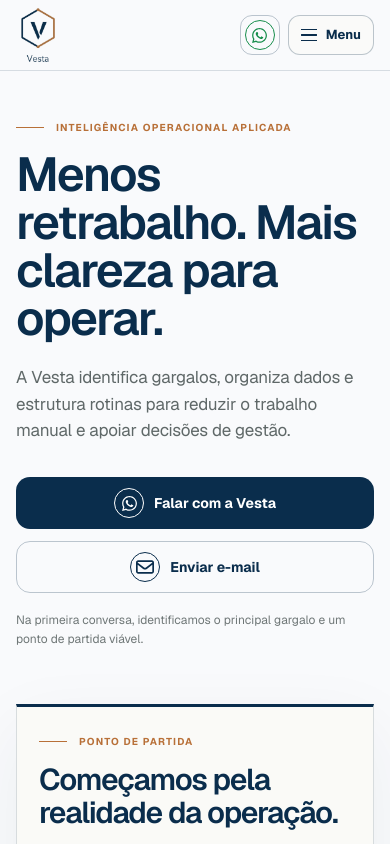
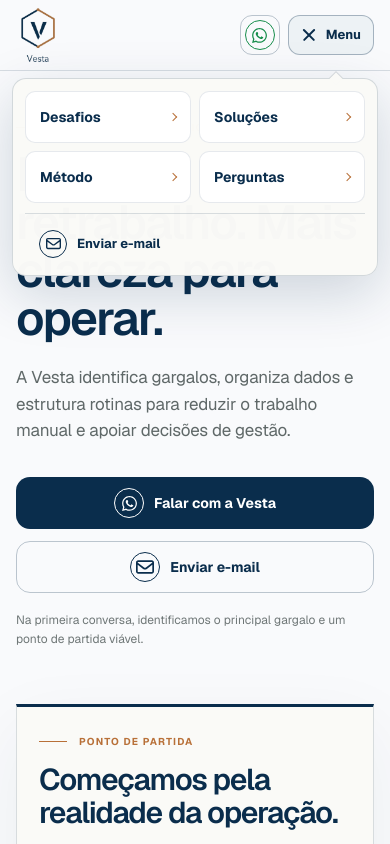
Before and after one commit to gabrielhifire-creator/vestabi-site, a Next.js app: page / in a window 390 px wide. Both pictures are taken after a click on the button "Menu". Shown: the top 844 px of the page. Built offline with nearby package versions, Linux system fonts and the light colour scheme.

Commit message:
Fix mobile menu interaction

```diff
--- a/app/globals.css
+++ b/app/globals.css
@@ -972,6 +972,7 @@ summary:focus-visible {
     top: calc(100% + 8px);
     right: max(20px, calc((100vw - var(--shell)) / 2));
     width: min(420px, calc(100% - 40px));
+    display: block;
     padding: 12px;
     border: 1px solid rgba(10, 45, 76, 0.16);
     border-radius: 14px;
--- a/app/layout.tsx
+++ b/app/layout.tsx
@@ -57,7 +57,6 @@ export default function RootLayout({
     <html lang="pt-BR">
       <body className={geistSans.variable}>
         {children}
-        <script src="/mobile-navigation.js" defer />
       </body>
     </html>
   );
--- /dev/null
+++ b/app/mobile-navigation.tsx
@@ -0,0 +1,116 @@
+"use client";
+
+import { useEffect, useRef, useState } from "react";
+
+type MobileNavigationProps = {
+  emailHref: string;
+};
+
+export function MobileNavigation({ emailHref }: MobileNavigationProps) {
+  const [open, setOpen] = useState(false);
+  const triggerRef = useRef<HTMLButtonElement>(null);
+  const panelRef = useRef<HTMLElement>(null);
+
+  useEffect(() => {
+    const desktopBreakpoint = window.matchMedia("(min-width: 1081px)");
+    const handleBreakpointChange = () => {
+      if (desktopBreakpoint.matches) {
+        setOpen(false);
+      }
+    };
+
+    if (typeof desktopBreakpoint.addEventListener === "function") {
+      desktopBreakpoint.addEventListener("change", handleBreakpointChange);
+      return () => {
+        desktopBreakpoint.removeEventListener("change", handleBreakpointChange);
+      };
+    }
+
+    desktopBreakpoint.addListener(handleBreakpointChange);
+    return () => {
+      desktopBreakpoint.removeListener(handleBreakpointChange);
+    };
+  }, []);
+
+  useEffect(() => {
+    if (!open) {
+      return;
+    }
+
+    const handlePointerDown = (event: PointerEvent) => {
+      const target = event.target;
+
+      if (
+        target instanceof Node &&
+        !triggerRef.current?.contains(target) &&
+        !panelRef.current?.contains(target)
+      ) {
+        setOpen(false);
+      }
+    };
+
+    const handleKeyDown = (event: KeyboardEvent) => {
+      if (event.key === "Escape") {
+        setOpen(false);
+        triggerRef.current?.focus();
+      }
+    };
+
+    document.addEventListener("pointerdown", handlePointerDown);
+    document.addEventListener("keydown", handleKeyDown);
+
+    return () => {
+      document.removeEventListener("pointerdown", handlePointerDown);
+      document.removeEventListener("keydown", handleKeyDown);
+    };
+  }, [open]);
+
+  const closeMenu = () => setOpen(false);
+
+  return (
+    <>
+      <button
+        ref={triggerRef}
+        className="mobile-menu-trigger"
+        type="button"
+        aria-expanded={open}
+        aria-controls="mobile-menu-panel"
+        aria-label={open ? "Fechar menu de navegação" : "Abrir menu de navegação"}
+        data-mobile-menu-trigger
+        onClick={() => setOpen((current) => !current)}
+      >
+        <span className="mobile-menu-icon" aria-hidden="true" />
+        <span>Menu</span>
+      </button>
+
+      <nav
+        ref={panelRef}
+        className="mobile-menu-panel"
+        id="mobile-menu-panel"
+        aria-label="Navegação móvel"
+        data-mobile-menu-panel
+        hidden={!open}
+      >
+        <div className="mobile-menu-grid">
+          <a className="mobile-menu-link" href="#problema" onClick={closeMenu}>
+            Desafios
+          </a>
+          <a className="mobile-menu-link" href="#como-ajudamos" onClick={closeMenu}>
+            Soluções
+          </a>
+          <a className="mobile-menu-link" href="#metodo" onClick={closeMenu}>
+            Método
+          </a>
+          <a className="mobile-menu-link" href="#faq" onClick={closeMenu}>
+            Perguntas
+          </a>
+        </div>
+
+        <a className="mobile-menu-email" href={emailHref} onClick={closeMenu}>
+          <span className="contact-icon contact-icon--email" aria-hidden="true" />
+          <span>Enviar e-mail</span>
+        </a>
+      </nav>
+    </>
+  );
+}
--- a/app/page.tsx
+++ b/app/page.tsx
@@ -1,3 +1,5 @@
+import { MobileNavigation } from "./mobile-navigation";
+
 const whatsappHref =
   "https://wa.me/5571981995565?text=Ol%C3%A1%2C%20quero%20entender%20como%20a%20Vesta%20pode%20ajudar%20minha%20empresa%20a%20organizar%20dados%2C%20reduzir%20retrabalho%20e%20melhorar%20processos%20operacionais.";
 
@@ -121,46 +123,8 @@ export default function Home() {
             </a>
           </div>
 
-          <button
-            className="mobile-menu-trigger"
-            type="button"
-            aria-expanded="false"
-            aria-controls="mobile-menu-panel"
-            aria-label="Abrir menu de navegação"
-            data-mobile-menu-trigger
-          >
-            <span className="mobile-menu-icon" aria-hidden="true" />
-            <span>Menu</span>
-          </button>
+          <MobileNavigation emailHref={emailHref} />
         </div>
-
-        <nav
-          className="mobile-menu-panel"
-          id="mobile-menu-panel"
-          aria-label="Navegação móvel"
-          data-mobile-menu-panel
-          hidden
-        >
-          <div className="mobile-menu-grid">
-            <a className="mobile-menu-link" href="#problema">
-              Desafios
-            </a>
-            <a className="mobile-menu-link" href="#como-ajudamos">
-              Soluções
-            </a>
-            <a className="mobile-menu-link" href="#metodo">
-              Método
-            </a>
-            <a className="mobile-menu-link" href="#faq">
-              Perguntas
-            </a>
-          </div>
-
-          <a className="mobile-menu-email" href={emailHref}>
-            <ContactIcon type="email" />
-            <span>Enviar e-mail</span>
-          </a>
-        </nav>
       </header>
 
       <main id="conteudo">
```
Also changed, not shown: 1 other file (tests, documents, lock files or other folders).
